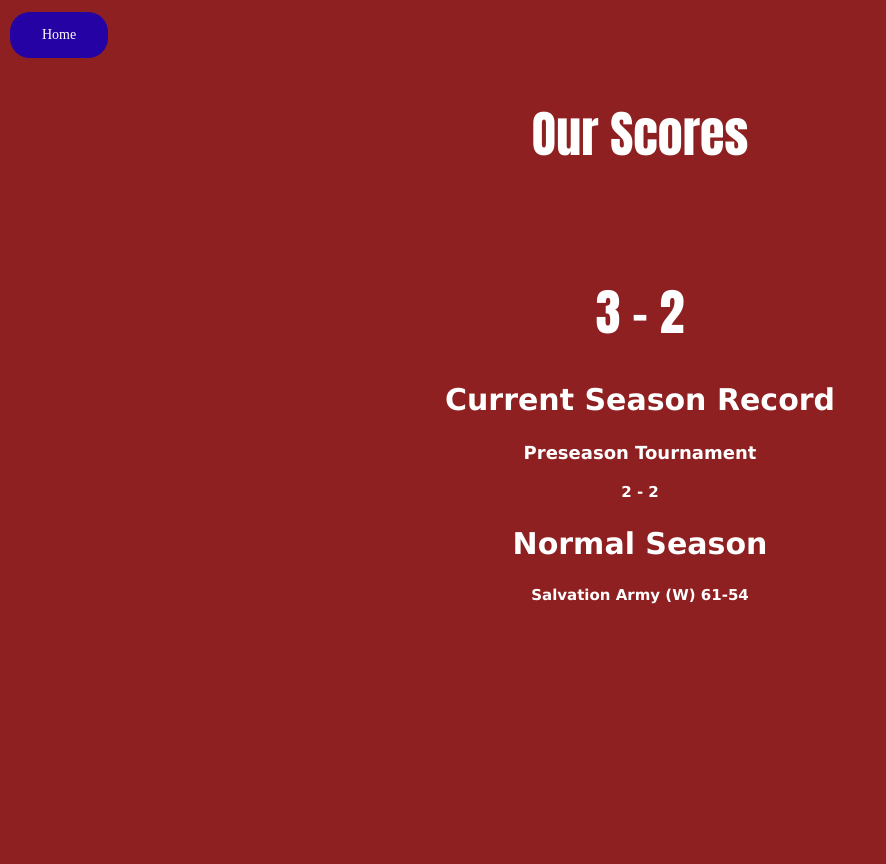
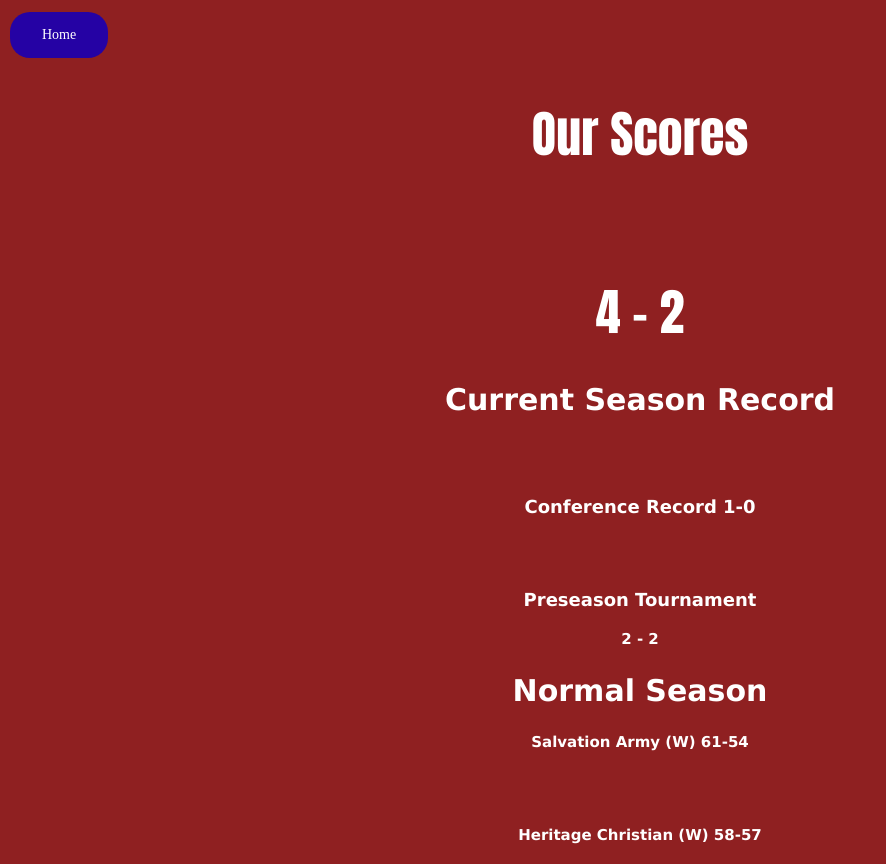
Before and after one commit to Tim-Kenning/Tim-Kenning.github.io, a plain HTML site: page scores.html in a window 1280 px wide. Shown: the whole page, without its empty margins (0-886 px from the left). Before the commit the page ends 800 px from the top, so only its background shows below. Drawn offline with Linux system fonts and the light colour scheme.

Commit message:
Update scores.html

```diff
--- a/scores.html
+++ b/scores.html
@@ -67,12 +67,17 @@ h1 {
         }
         </style>
         <br></br>
-        <h1>3 - 2</h1>
+        <h1>4 - 2</h1>
         <h2>Current Season Record</h2>
+        <br></br>
+        <h3>Conference Record 1-0</h3>
+        <br></br>
         <h3>Preseason Tournament</h3>
         <h4>2 - 2</h4>
         <h2>Normal Season</h2>
         <h4>Salvation Army (W) 61-54</h4>
+        <br></br>
+        <h4>Heritage Christian (W) 58-57</h4>
 
 </body>
 </html>
```
